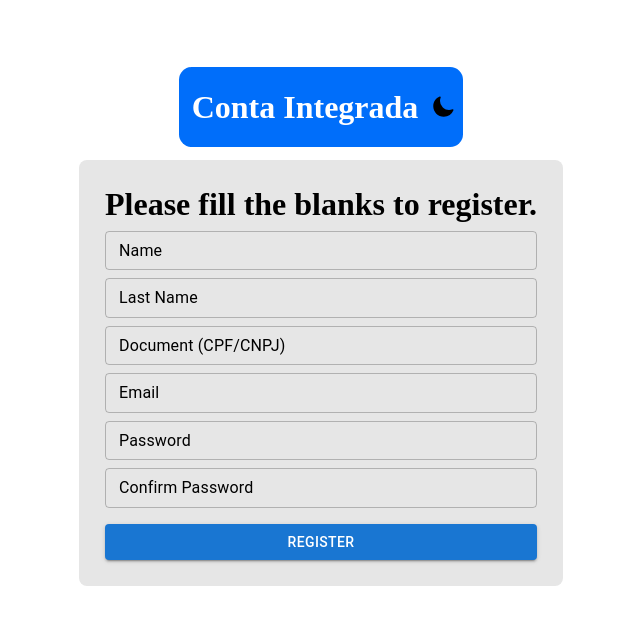
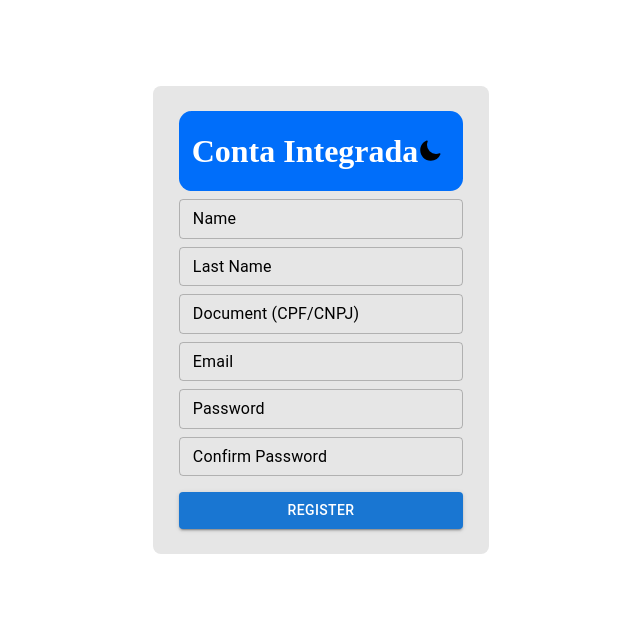
Before and after one commit to jacko-rosa/conta-integrada, a Next.js app: page /register in a window 1280 px wide. Shown: the top 624 px of the page, without its empty margins (319-959 px from the left). Built offline with nearby package versions, Linux system fonts and the light colour scheme.

Commit message:
ajuste do header na home e na register

```diff
--- a/src/app/(pages)/home/home.page.tsx
+++ b/src/app/(pages)/home/home.page.tsx
@@ -5,7 +5,7 @@ import { HomeComponent } from '../../components/home/home.component';
 
 export function HomePage() {
     return (
-        <div>
+        <div style={{ display: 'flex', flexDirection: 'column', justifyContent: 'center', alignItems: 'center', width:'98vw' , maxWidth: '2500px', paddingTop: '1vh'}}>
             <HeaderComponent />
             <HomeComponent />
         </div>
--- a/src/app/(pages)/register/page.tsx
+++ b/src/app/(pages)/register/page.tsx
@@ -6,9 +6,10 @@ import RegisterForm from '@/app/components/home/register/register-form.component
 export default function SignUpPage() {
   return (
     <>
-      <div style={{ display: 'flex', flexDirection: 'column', justifyContent: 'center', alignItems: 'center', minHeight: '80vh' }}>
-        <HeaderComponent />
-        <RegisterForm />
+      <div style={{ display: 'flex', flexDirection: 'column', justifyContent: 'center', alignItems: 'center', height: '80vh', width: '40vw'}}>
+        <RegisterForm>
+          <HeaderComponent />
+        </RegisterForm>
       </div>
     </>
   );
--- a/src/app/components/header/home/header.module.css
+++ b/src/app/components/header/home/header.module.css
@@ -2,12 +2,12 @@
   display: flex;
   justify-content: space-between;
   align-items: center;
-  padding: 1vw auto;
-  margin: 1vw;
   background-color: var(--primary-blue);
   color: var(--white);
   border-radius: 1vw;
-  height: 10vh;
+  min-height: 10vh;
+  width: 100%;
+  padding: 1vw;
 }
 
 .logo {
--- a/src/app/components/home/register/register-form.component.tsx
+++ b/src/app/components/home/register/register-form.component.tsx
@@ -5,6 +5,7 @@ import { Routes } from '@/utils/routes';
 import { Box, Button, TextField } from '@mui/material';
 import { useRouter } from 'next/navigation';
 import style from './register-form.module.css';
+import { JSX } from 'react';
 
 export const SignUpFormArguments = [
     { label: 'Name', name: 'name', type: 'text', placeHolder: 'Type your Name' },
@@ -15,7 +16,7 @@ export const SignUpFormArguments = [
     { label: 'Confirm Password', name: 'password2', type: 'password', placeHolder: 'Retype your Password', hide: true },
 ];
 
-export default function RegisterForm() {
+export default function RegisterForm({children}:{children:JSX.Element}) {
     const router = useRouter();
 
     async function handleSubmit(event: React.FormEvent<HTMLFormElement>) {
@@ -32,7 +33,7 @@ export default function RegisterForm() {
 
     return (
         <Box component="form" onSubmit={handleSubmit} className={style.registerForm} >
-            <h1 className={style.title}>Please fill the blanks to register.</h1>
+            {children}
             {inputsFromArguments()}
             <Button type="submit" variant="contained" style={{ marginTop: '16px' }}>
                 Register
```
